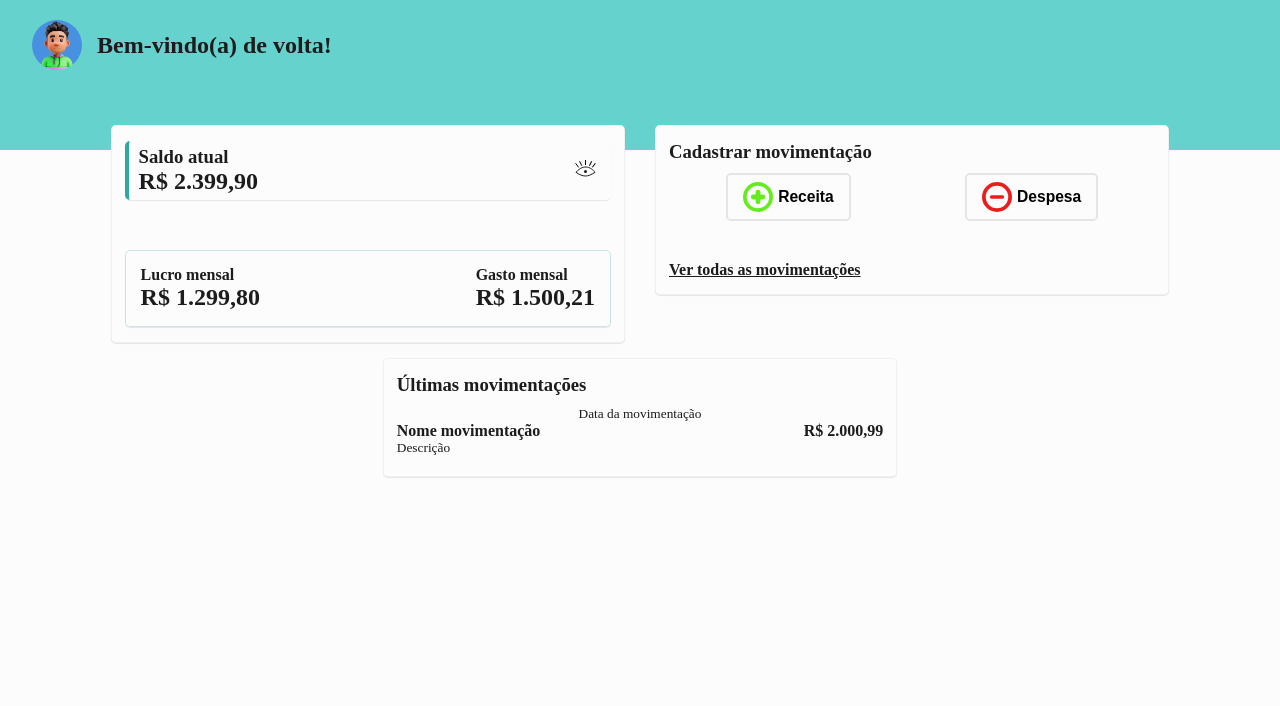
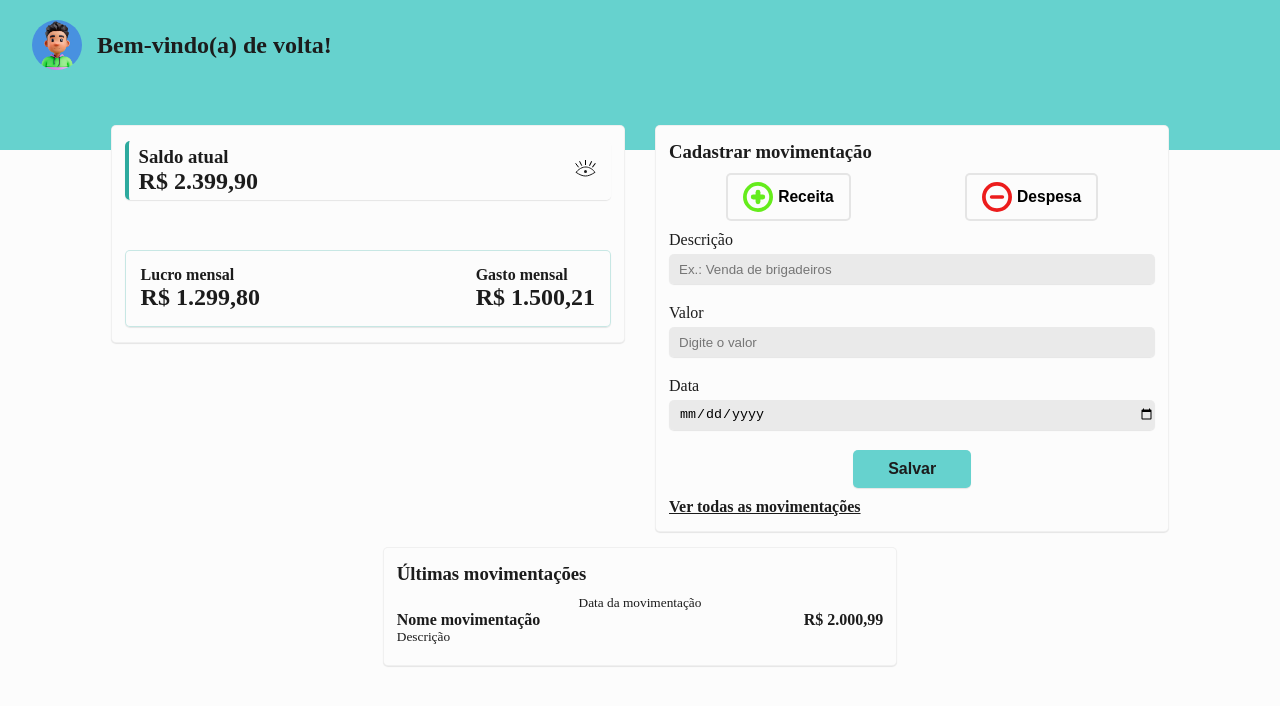
Before and after one commit to AlerranVictor/transacoes-financeirasFE, an Angular app: page /home in a window 1280 px wide. Shown: the top 706 px of the page. Built offline with nearby package versions, Linux system fonts and the light colour scheme.

Commit message:
Add: formulário de cadastro de transação

```diff
--- a/src/app/views/cadmovimentacao/cadmovimentacao.component.html
+++ b/src/app/views/cadmovimentacao/cadmovimentacao.component.html
@@ -1,20 +1,69 @@
 <div>
     <h3>Cadastrar movimentação</h3>
     <div id="cadastrar-movimentacao">
-        <button class="cadastrarBtn receitaBtn">
+        <button class="cadastrarBtn receitaBtn" [ngClass]="{'receita-ativa': btnCadastrar == 'receita'}" (click)="btnCadastrar = 'receita'">
             <img src="/assets/img/receita-icon.svg" alt="icone de cadastramento de receita" width="30px" height="30px">
             <h3>Receita</h3>
         </button>
-        <button class="cadastrarBtn despesaBtn">
+        <button class="cadastrarBtn despesaBtn" [ngClass]="{'despesa-ativa': btnCadastrar == 'despesa'}" (click)="btnCadastrar = 'despesa'">
             <img src="/assets/img/despesa-icon.svg" alt="icone de cadastramentode despesa" width="30px" height="30px">
             <h3>Despesa</h3>
         </button>
     </div>
 </div>
-<div>
+
+<div id="form-cadmovimentacao">
     <form #form="ngForm" (ngSubmit)="onSubmit(form)">
         <div class="form-group">
+            <label for="descricao">Descrição</label>
+            <input class="input"
+                type="text"
+                name="descricao"
+                ngModel
+                #descricao="ngModel"
+                placeholder="Ex.: Venda de brigadeiros"
+                minlength="4"
+                required>
+                <div *ngIf="descricao.invalid && (descricao.dirty || descricao.touched)" class="campo-erro">
+                    <small class="erro">
+                        * O campo descrição é obrigatório.
+                    </small>
+                </div>
         </div>
+        <div class="form-group">
+            <label for="valor">Valor</label>
+            <input class="input"
+                type="number"
+                name="valor"
+                ngModel
+                #valor="ngModel"
+                placeholder="Digite o valor"
+                min="0.01"
+                required>
+                <div *ngIf="valor.invalid && (valor.dirty || valor.touched)" class="campo-erro">
+                    <small class="erro" *ngIf="valor.errors?.['required']">
+                        * O campo valor é obrigatório.
+                    </small>
+                    <small class="erro" *ngIf="valor.errors?.['min']">
+                        * O valor deve ser maior que R$ 0,00.
+                    </small>
+                </div>
+        </div>
+        <div class="form-group">
+            <label for="data">Data</label>
+            <input class="input"
+                type="date"
+                name="data"
+                ngModel
+                #data="ngModel"
+                required>
+                <div *ngIf="data.invalid && (data.dirty || data.touched)" class="campo-erro">
+                    <small class="erro">
+                        * A data é obrigatória.
+                    </small>
+                </div>
+        </div>
+        <input class="button" type="submit" value="Salvar">
     </form>
 </div>
 <div id="todas-movimentacoes">
--- a/src/app/views/cadmovimentacao/cadmovimentacao.component.sass
+++ b/src/app/views/cadmovimentacao/cadmovimentacao.component.sass
@@ -10,3 +10,22 @@
 #todas-movimentacoes
     a
         color: $txt
+
+.receita-ativa
+    border: 2px solid $receita
+.despesa-ativa
+    border: 2px solid $despesa
+
+#form-cadmovimentacao
+    display: flex
+    justify-content: center
+    form
+        display: flex
+        flex-direction: column
+        justify-content: center
+        align-items: center
+        width: 100%
+input[type="number"]::-webkit-inner-spin-button,
+input[type="number"]::-webkit-outer-spin-button
+    -webkit-appearance: none
+    margin: 0
--- a/src/app/views/cadmovimentacao/cadmovimentacao.component.ts
+++ b/src/app/views/cadmovimentacao/cadmovimentacao.component.ts
@@ -1,5 +1,6 @@
 import { Component } from '@angular/core';
 import { NgForm } from '@angular/forms';
+import { TransacoesService } from 'src/app/services/transacoes.service';
 
 @Component({
   selector: 'app-cadmovimentacao',
@@ -8,7 +9,14 @@ import { NgForm } from '@angular/forms';
 })
 export class CadmovimentacaoComponent {
 
+  constructor(private transacoes: TransacoesService){}
+
+  btnCadastrar: 'receita' | 'despesa' | null = null;
+
   onSubmit(form: NgForm){
+    if(form.valid && this.btnCadastrar != null){
+
+    }
     console.log("Brasil!!!")
   }
 }
--- a/src/styles.sass
+++ b/src/styles.sass
@@ -56,6 +56,8 @@ main
     display: flex
     flex-direction: column
     margin-bottom: 20px
+    width: 100%
+
 
 .button
         border-radius: 5px
@@ -78,26 +80,20 @@ main
     border-radius: 5px
     cursor: pointer
 
-.receitaBtn
-    &:hover
-        border: 2px solid $receita
-.despesaBtn
-    &:hover
-        border: 2px solid $despesa
-
 .input
     border: none
     border-radius: 5px
     background-color: $input-bg
     height: 30px
-    width: 290px
+    min-width: 290px
+    max-width: 100%
     margin-top: 5px
     padding-left: 10px
     box-shadow: 0px 1px 1px rgba($label, 0.10)
     &:focus
         outline: none
         border: 1px rgba($button-bg-icons, 1) solid
-    &:placeholder-shown
+    &:placeholder
         color: $input-preview
 
 .erro
```
